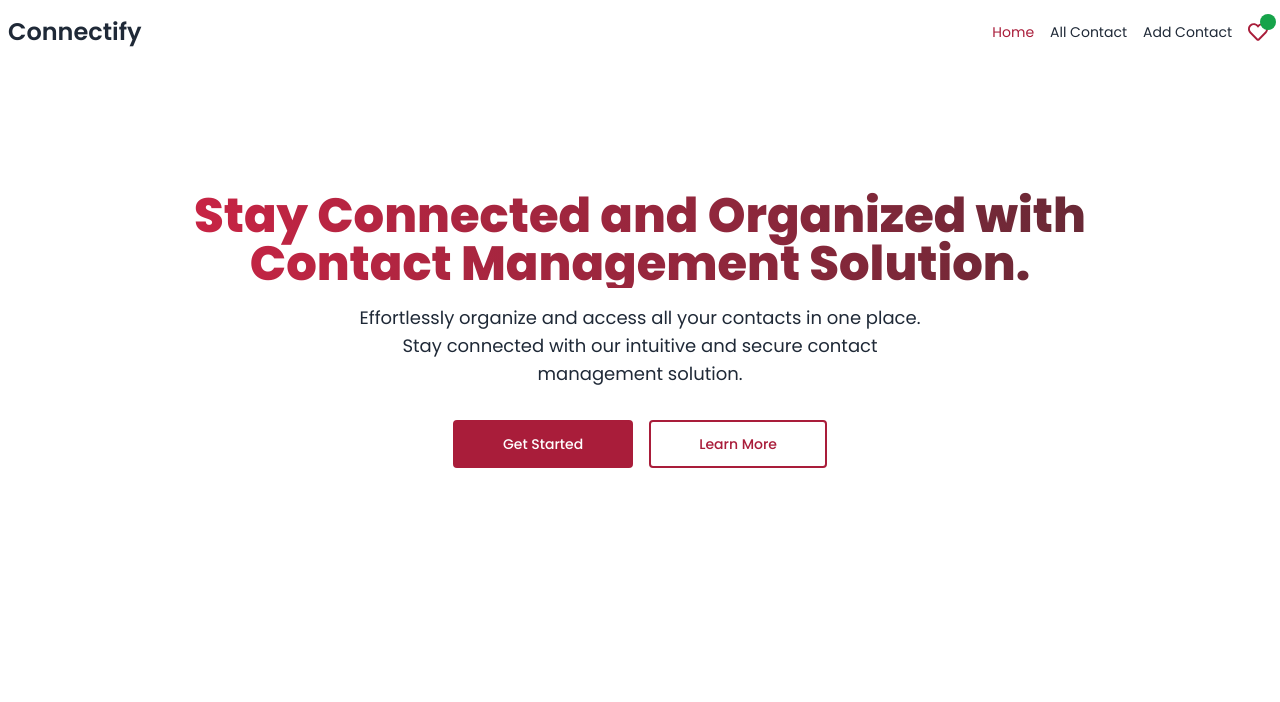
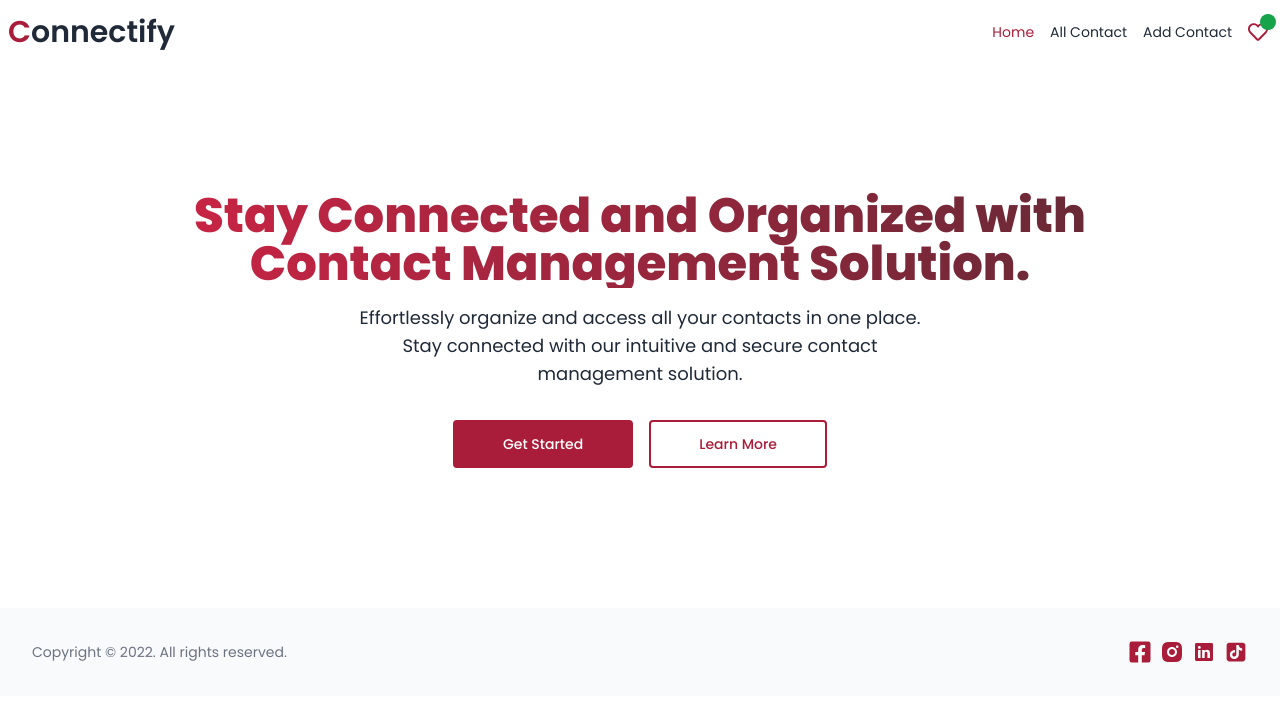
Before and after one commit to hellomaruf/Connectify, a React (Vite) app: page / in a window 1280 px wide. Shown: the top 702 px of the page. Built offline with nearby package versions, Linux system fonts and the light colour scheme; no server answers.

Commit message:
Added footer

```diff
--- a/src/Layouts/MainLayout.jsx
+++ b/src/Layouts/MainLayout.jsx
@@ -1,11 +1,13 @@
 import { Outlet } from "react-router-dom";
 import Nav from "../Shared/Nav";
+import Footer from "../Shared/Footer";
 
 function MainLayout() {
   return (
     <div>
       <Nav />
-      <Outlet />
+          <Outlet />
+          <Footer/>
     </div>
   );
 }
--- /dev/null
+++ b/src/Shared/Footer.jsx
@@ -0,0 +1,31 @@
+import { AiFillTikTok } from "react-icons/ai";
+import { FaFacebookSquare } from "react-icons/fa";
+import { IoLogoLinkedin } from "react-icons/io";
+import { RiInstagramFill } from "react-icons/ri";
+
+function Footer() {
+  return (
+    <div>
+      <footer className=" mt-3 bg-gray-50">
+        <div className="mx-auto max-w-screen-xl px-4 py-8 sm:px-6 lg:px-8">
+          <div className="sm:flex sm:items-center sm:justify-between">
+            <div className="flex justify-center text-teal-600 sm:justify-start">
+
+              <p className="mt-4 text-center text-sm text-gray-500 lg:mt-0 lg:text-right">
+                Copyright &copy; 2022. All rights reserved.
+              </p>
+            </div>
+            <div className="flex gap-2 text-2xl text-[#A91D3A]">
+              <FaFacebookSquare />
+              <RiInstagramFill />
+              <IoLogoLinkedin />
+              <AiFillTikTok />
+            </div>
+          </div>
+        </div>
+      </footer>
+    </div>
+  );
+}
+
+export default Footer;
--- a/src/Shared/Nav.jsx
+++ b/src/Shared/Nav.jsx
@@ -60,7 +60,7 @@ function Nav() {
             {link}
           </ul>
         </div>
-        <a className=" font-semibold text-2xl">Connectify</a>
+        <a className=" font-semibold text-3xl"><span className="text-[#A91D3A]">C</span>onnectify</a>
       </div>
       <div className="navbar-end hidden lg:flex">
         <ul className="menu menu-horizontal px-1">
```
